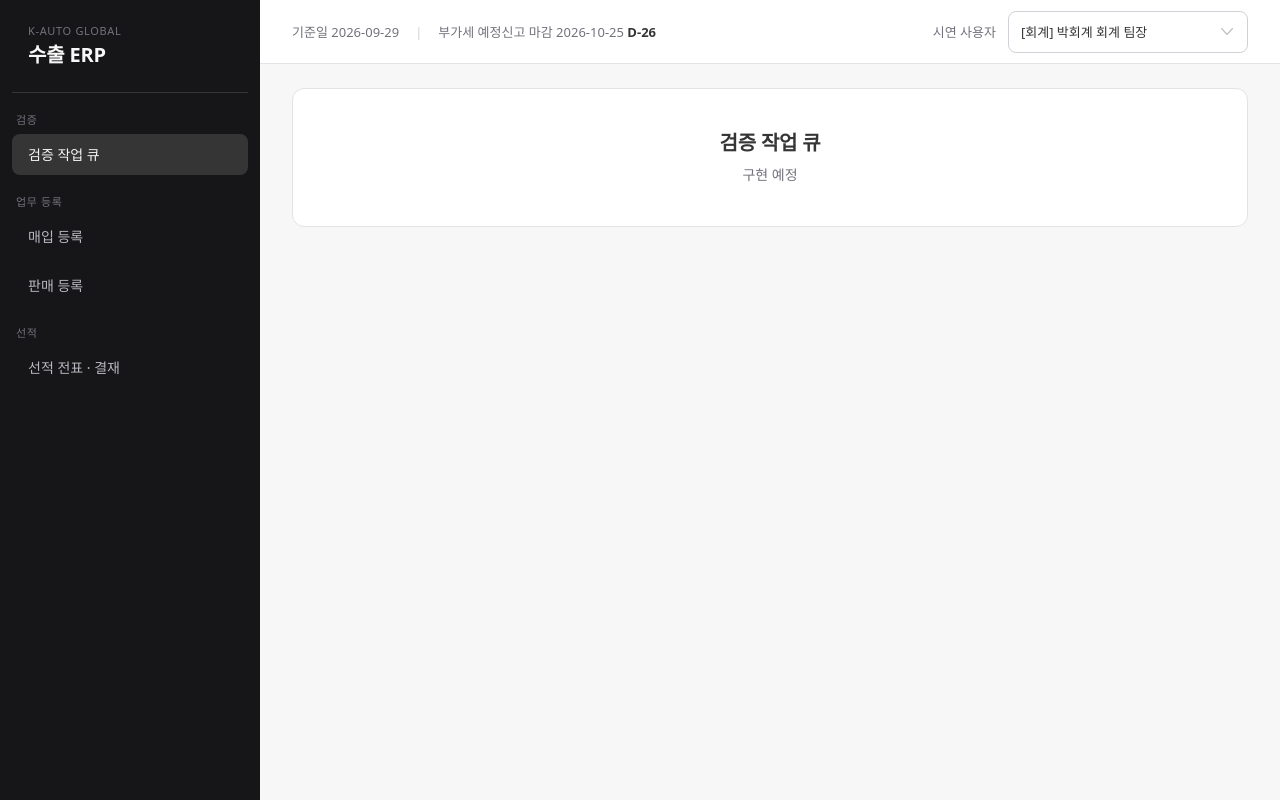
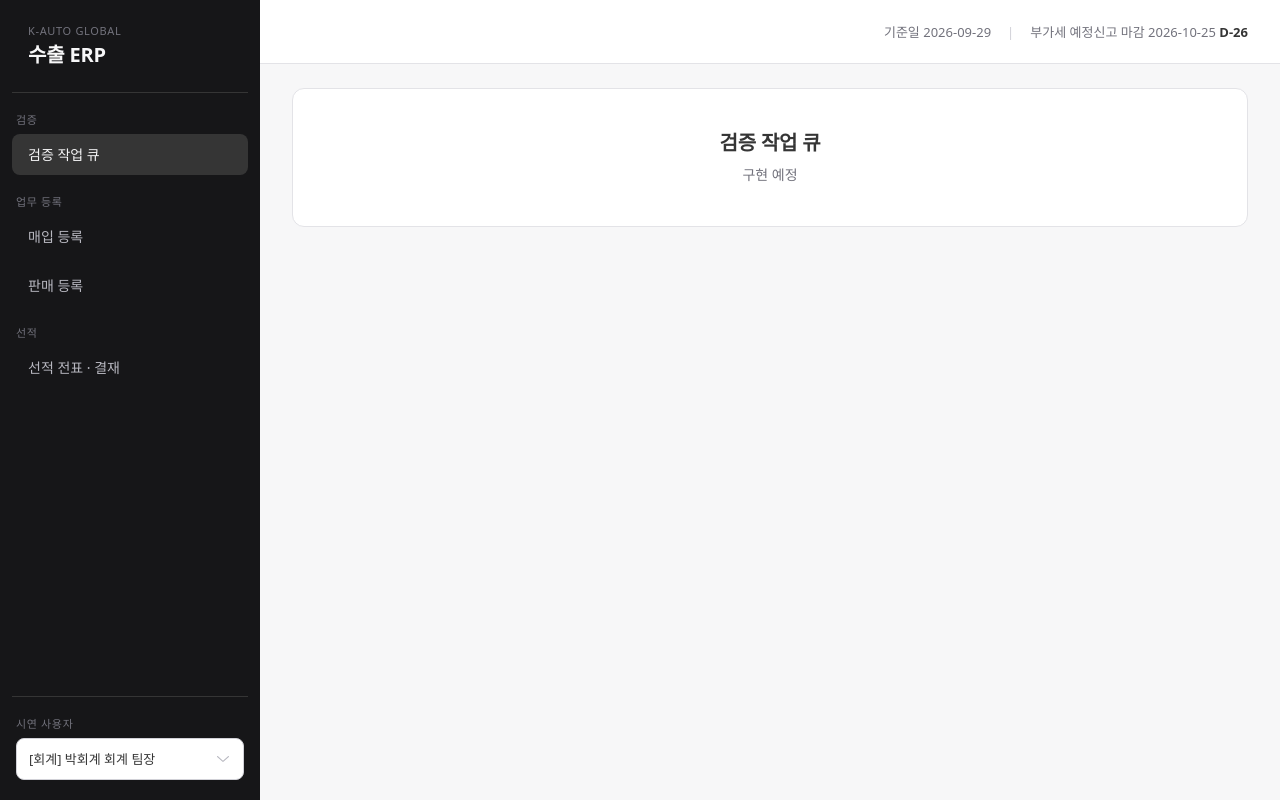
Before and after one commit to MEGUMMY1/export-erp, a React (Vite) app: page /workbench in a window 1280 px wide. Built offline with nearby package versions, Linux system fonts and the light colour scheme; a web font is replaced by a local one.

Commit message:
feat: 헤더 정보 우측 정렬, 시연 사용자 선택을 GNB 하단으로 이동

```diff
--- a/src/components/layout/AppLayout.tsx
+++ b/src/components/layout/AppLayout.tsx
@@ -50,23 +50,12 @@ export function AppLayout() {
             </div>
           ))}
         </nav>
-      </aside>
 
-      <div className="flex min-w-0 flex-1 flex-col">
-        <header className="sticky top-0 z-40 flex h-16 items-center justify-between border-b border-gray-30 bg-white px-8">
-          <div className="flex items-center gap-4 text-body-sm text-gray-70">
-            <span>기준일 {TODAY}</span>
-            <span className="text-gray-40">|</span>
-            <span>
-              부가세 예정신고 마감 {data.policy.vatFilingDeadline}{' '}
-              <b className="text-gray-90">{dday(data.policy.vatFilingDeadline)}</b>
-            </span>
-          </div>
-          <div className="flex items-center gap-3">
-            <span className="text-body-sm text-gray-70">시연 사용자</span>
+        <div className="mt-auto flex flex-col gap-2 border-t border-gray-90 px-1 py-5">
+          <p className="text-label-xs text-gray-70">시연 사용자</p>
           <Dropdown
             size="sm"
-              className="w-60"
+            placement="top"
             value={user.id}
             onChange={setCurrentUser}
             options={data.users.map((u) => ({
@@ -75,6 +64,16 @@ export function AppLayout() {
             }))}
           />
         </div>
+      </aside>
+
+      <div className="flex min-w-0 flex-1 flex-col">
+        <header className="sticky top-0 z-40 flex h-16 items-center justify-end gap-4 border-b border-gray-30 bg-white px-8 text-body-sm text-gray-70">
+          <span>기준일 {TODAY}</span>
+          <span className="text-gray-40">|</span>
+          <span>
+            부가세 예정신고 마감 {data.policy.vatFilingDeadline}{' '}
+            <b className="text-gray-90">{dday(data.policy.vatFilingDeadline)}</b>
+          </span>
         </header>
         <main className="min-w-0 flex-1 px-8 py-6">
           <Outlet />
--- a/src/components/ui/Dropdown.tsx
+++ b/src/components/ui/Dropdown.tsx
@@ -23,6 +23,8 @@ interface DropdownProps<T extends string> {
   error?: string
   disabled?: boolean
   readOnly?: boolean
+  /** 목록이 펼쳐지는 방향 (화면 하단에 놓일 때 'top') */
+  placement?: 'bottom' | 'top'
   className?: string
 }
 
@@ -47,6 +49,7 @@ export function Dropdown<T extends string>({
   error,
   disabled = false,
   readOnly = false,
+  placement = 'bottom',
   className,
 }: DropdownProps<T>) {
   const id = useId()
@@ -158,7 +161,10 @@ export function Dropdown<T extends string>({
         <ul
           id={`${id}-listbox`}
           role="listbox"
-          className="absolute top-full right-0 left-0 z-50 mt-1.5 flex max-h-72 flex-col gap-[5px] overflow-y-auto rounded-lg border border-brand-60 bg-white p-2"
+          className={cn(
+            'absolute right-0 left-0 z-50 flex max-h-72 flex-col gap-[5px] overflow-y-auto rounded-lg border border-brand-60 bg-white p-2',
+            placement === 'top' ? 'bottom-full mb-1.5' : 'top-full mt-1.5',
+          )}
         >
           {options.map((o, i) => {
             const isSelected = o.value === value
```
Lines whose indentation alone changed are shown as unchanged.
